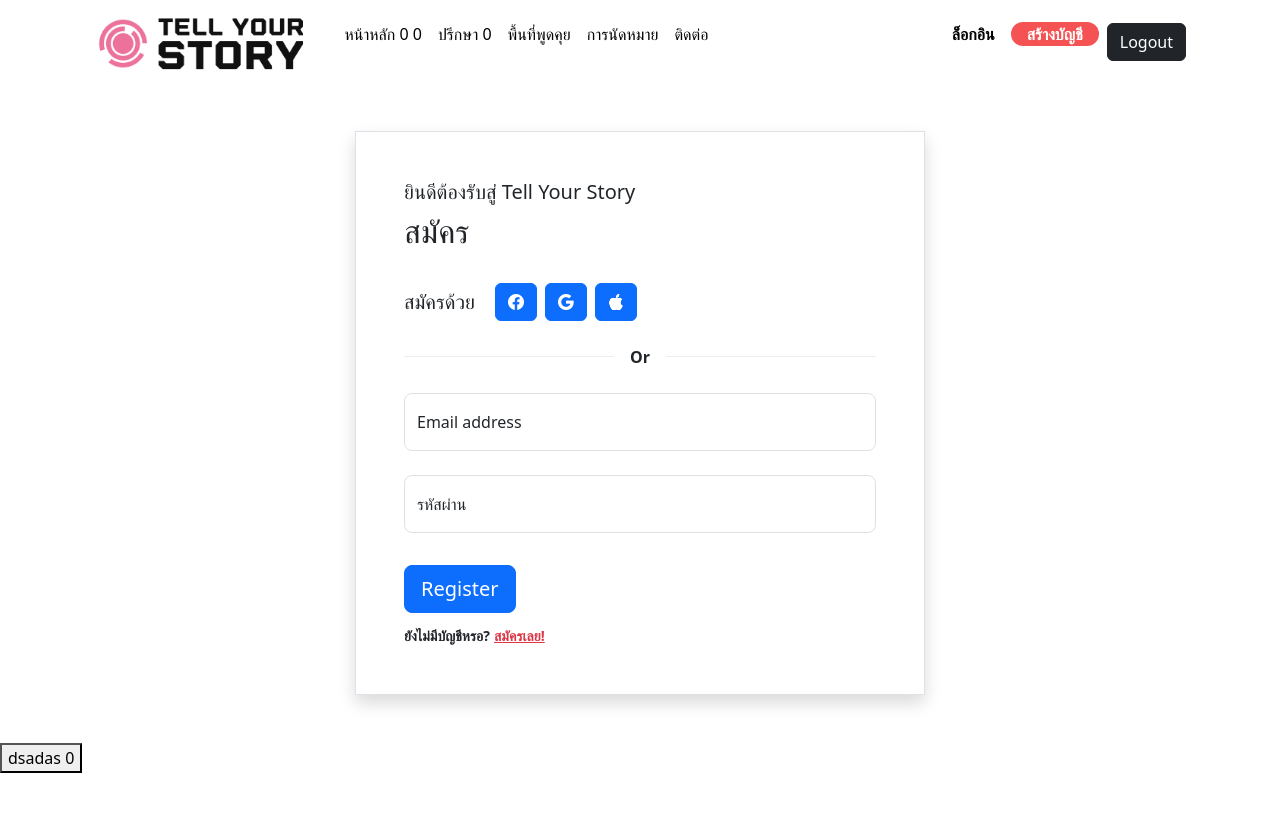
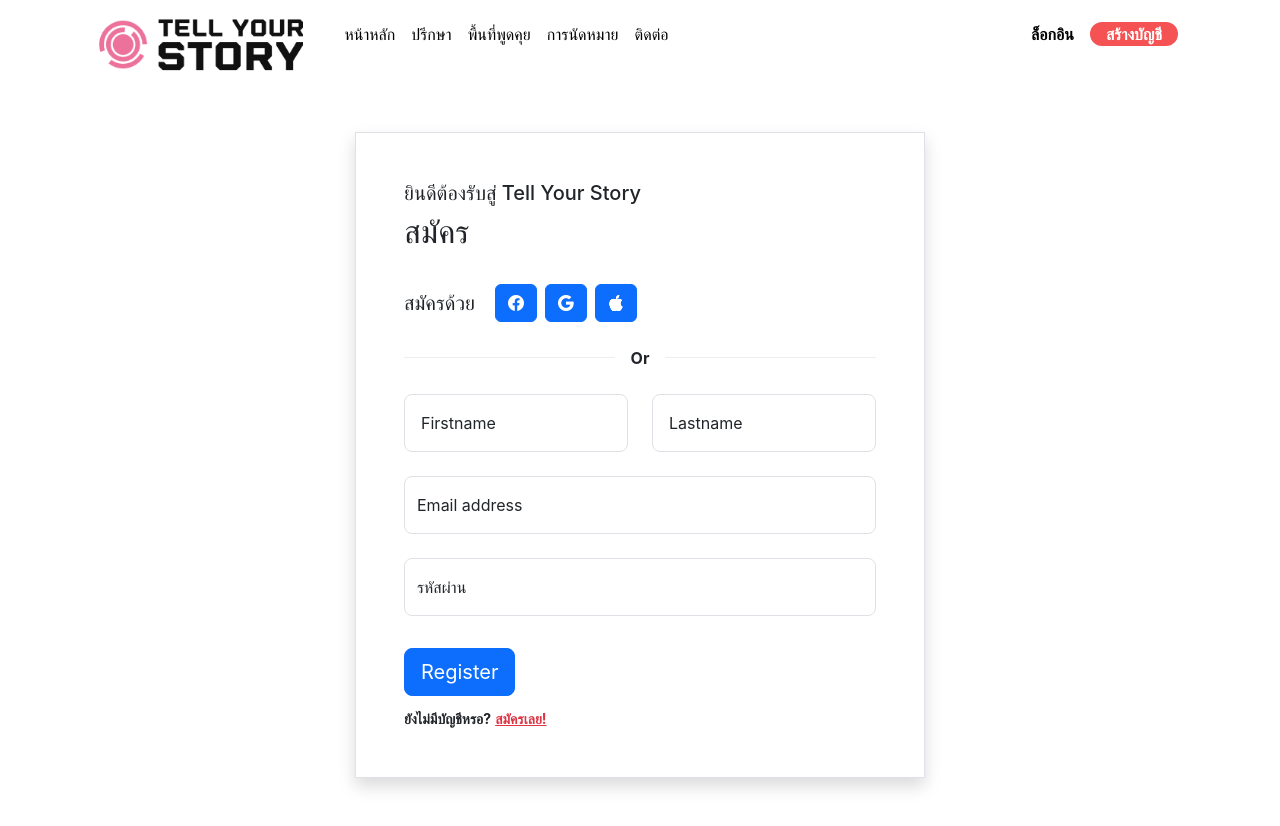
Before and after one commit to SaranthornP/TellYourStoryProject, a React (Vite) app: page /Signup in a window 1280 px wide. Before the commit the page ends 800 px from the top, so only its background shows below. Built offline with nearby package versions, Linux system fonts and the light colour scheme; no server answers; the database is empty.

Commit message:
Add login state check

```diff
--- a/src/App.jsx
+++ b/src/App.jsx
@@ -1,6 +1,7 @@
 // CSS
 import './App.css';
-
+import "bootstrap/dist/css/bootstrap.min.css";
+import "bootstrap/dist/js/bootstrap.bundle.min"
 // Navigation bar
 import Navigation from './Navbar'
 
@@ -14,12 +15,12 @@
 import Register from './components/register'
 
 // Set up Route for make navigation, Set up helmet
-import { Route, Routes } from 'react-router-dom'
+import { BrowserRouter, Route, Routes } from 'react-router-dom'
 import { auth } from './firebase'
 import { onAuthStateChanged } from 'firebase/auth';
 import { Component } from 'react';
+export default class App extends Component {
 
-export default class App extends Component {
   state = {
     num: 0,
     login: 0
@@ -29,29 +30,26 @@
   handleLogin = (childData) => {
     this.setState({ login: childData })
   }
-  test() {
-    var count = this.state.num
-    count += 1
-    this.setState({ num: count })
-  }
 
-  loaad() {
+  Loadpage() {
     onAuthStateChanged(auth, (user) => {
       //login
-      console.log(user)
       if (user) {
         this.setState({ login: 1 })
       } else {
         this.setState({ login: 0 })
       }
+
     })
   }
+
   render() {
 
     return (
-      <div className="App" onLoad={this.loaad}>
+      <BrowserRouter>
+        <div className="App" onLoad={this.Loadpage.bind(this)}>
           {/* Navigation Bar*/}
-        <Navigation num={this.state.num} login={this.state.login} />
+          <Navigation login={this.state.login} />
           {/* Set path */}
           <Routes>
             <Route path='/' element={<Home />} />
@@ -59,11 +57,11 @@
             <Route path='/Talkingarea' element={<TalkingArea />} />
             <Route path='/Engagement' element={<Engagement />} />
             <Route path='/Contact' element={<Contact />} />
-          <Route path='/Signin' element={<Login parentCallbackLogin={this.handleLogin} />} />
+            <Route path='/Signin' element={<Login />} />
             <Route path='/Signup' element={<Register />} />
           </Routes>
-        <button className='underline font-bold' onClick={this.test.bind(this)}>dsadas {this.state.num}</button>
         </div>
+      </BrowserRouter>
     );
   }
 }
--- a/src/Navbar.jsx
+++ b/src/Navbar.jsx
@@ -1,5 +1,5 @@
 //Import css
-import { auth } from './firebase'
+import { db, auth } from './firebase'
 import { onAuthStateChanged, signOut } from 'firebase/auth';
 import './App.css';
 
@@ -8,85 +8,86 @@
 
 //Import function Link -> like a tag.
 import { Link, useMatch, useNavigate, useResolvedPath } from 'react-router-dom';
-import { Component } from 'react';
+import { useEffect, useState } from 'react';
 
+export default function Navigation(data) {
+    const navigate = useNavigate()
 
-function Hook() {
-    const navigatet = useNavigate();
-    navigatet('/');
+    //login state (Default is -1 because app doesn't know login state)
+    const [check, setCheck] = useState(-1)
+
+    //Check login state from parentChild(App.jsx)
+    if (data.login != check) {
+        setCheck(data.login)
     }
 
-export default class Navigation extends Component {
-
-    state = {
-        check: 0
-    }
-
-    handleLogout() {
+    //Logout or Signout function
+    function handleLogout() {
         signOut(auth).then(() => {
             alert("ออกสู่ระบบ")
-            Hook()
-
+            navigate('/')
         }).catch((error) => {
             alert(error.message)
         })
     }
-    handleSignin() {
+
+
+
+    //Function for change navagition when know login state
+    useEffect(() => {
         const profile = document.getElementById("profile")
         const navbeforeLogin = document.getElementById("beforeLogin")
-        this.setState({ check: 1 })
+        if (check == 1) {
             profile.style.display = "block"
             navbeforeLogin.style.display = "none"
-    }
-    handleSignout() {
-        this.setState({ check: 0 })
-        const profile = document.getElementById("profile")
-        const navbeforeLogin = document.getElementById("beforeLogin")
+        } else {
             profile.style.display = "none"
             navbeforeLogin.style.display = "flex"
         }
-    //login
+    })
 
-    render() {
-        if (this.props.login == 1) {
-            this.handleSignin
-        } else if (this.state.check == 1) {
-            this.handleSignout
-        }
     return (
-            <div className='container mb-5'>
+        <div className='container mb-5' >
             <nav className="nav navbar navbar-expand-lg">
                 <div className='container-fluid'>
                     <Link className='ImgBrand text-start' to="/">
                         <img className='img-fluid d-inline-block align-text-top' src={Logo} alt='Tell Your story' ></img>
                     </Link>
-                        <button className="navbar-toggler" type="button" data-bs-toggle="collapse" data-bs-target="#navbarSupportedContent" aria-controls="navbarSupportedContent" aria-expanded="false" aria-label="Toggle navigation">
+                    <button className="navbar-toggler" type="button" data-bs-toggle="collapse" data-bs-target="#navbarSupportedContent" aria-controls="navbarSupportedContent" aria-expanded="false" aria-label="Toggle navigation" >
                         <span className="navbar-toggler-icon"></span>
                     </button>
                     <div className="collapse navbar-collapse" id="navbarSupportedContent">
                         <ul className='navbar-nav me-auto ms-4 mb-2 mb-lg-0 text-end'>
-                                <CustomLink to="/">หน้าหลัก {this.props.num + " " + this.state.check}</CustomLink>
-                                <CustomLink to="/Consult">ปรึกษา {this.props.login}</CustomLink>
-                                <CustomLink to="/Talkingarea">พื้นที่พูดคุย</CustomLink>
-                                <CustomLink to="/Engagement">การนัดหมาย</CustomLink>
-                                <CustomLink to="/Contact">ติดต่อ</CustomLink>
+                            <CustomLink to="/" onClick={(event) => loginDBPass(event)}>หน้าหลัก</CustomLink>
+                            <CustomLink to="/Consult" onClick={(event) => loginDBPass(event)}>ปรึกษา </CustomLink>
+                            <CustomLink to="/Talkingarea" onClick={(event) => loginDBPass(event)}>พื้นที่พูดคุย</CustomLink>
+                            <CustomLink to="/Engagement" onClick={(event) => loginDBPass(event)}>การนัดหมาย</CustomLink>
+                            <CustomLink to="/Contact" onClick={(event) => loginDBPass(event)}>ติดต่อ</CustomLink>
                         </ul>
                         <ul id="beforeLogin" className={'align-self-end navbar-nav text-end'}>
                             <CustomLink classN="fw-bold" to="/Signin">ล็อกอิน</CustomLink>
                             <CustomLink classN="fw-bold rigister rounded-pill px-3 text-white" to="/Signup">สร้างบัญชี</CustomLink>
 
                         </ul>
-                            <div id="profile" className={""} onClick={this.handleLogout}>
-                                <button id="profile" className='btn btn-dark'>Logout</button>
+                        <div id="profile" className='dropdown'>
+                            <button className="btn btn-primary dropdown-toggle" type="button" id="dropdownProfile" data-bs-toggle="dropdown" aria-expanded="false">
+                                Profile
+                            </button>
+                            <ul className="dropdown-menu dropdown-menu-end" aria-labelledby="dropdownProfile">
+                                <li><a className="dropdown-item" href="#">แก้ไขโปรไฟล์</a></li>
+                                <li className='text-center'><button id="profile" className='btn btn-dark ' onClick={handleLogout}>Logout</button></li>
+                            </ul>
                         </div>
+
                     </div>
                 </div>
 
             </nav>
+
         </div>
 
     );
-    }
+
 }
 
 function CustomLink({ classN, to, children, ...props }) {
@@ -102,3 +103,10 @@
         </li >
     )
 }
+
+function loginDBPass(event) {
+    console.log(window.location.pathname)
+    if (window.location.pathname == "/Test") {
+        event.preventDefault();
+    }
+}
--- a/src/components/login.jsx
+++ b/src/components/login.jsx
@@ -1,6 +1,6 @@
 import "../App.css"
 //import 'mdb-react-ui-kit/dist/css/mdb.min.css';
-import React, { Component } from 'react';
+import { Component } from 'react';
 import "@fortawesome/fontawesome-free/css/all.min.css";
 import { signInWithEmailAndPassword } from "firebase/auth";
 import { auth } from "../firebase"
@@ -9,32 +9,22 @@
 let form = null;
 let formarea = null;
 
-function HookLogin() {
+
+export default function Login() {
     const navigate = useNavigate();
-    navigate('/');
-}
-
-export default class Login extends React.Component {
-    onTrigger = () => {
-        this.props.parentCallbackLogin(1)
-    }
-
-    handleSubmit(e) {
-        e.preventDefault();
+    function handleSubmit(event) {
+        event.preventDefault();
         form = document.getElementById("loginForm")
         formarea = document.getElementById("form-area")
         const email = form.email.value
         const password = form.password.value
         signInWithEmailAndPassword(auth, email, password)
-            .then((result) => {
-
+            .then(() => {
                 alert("Login สำเร็จ")
-                this.onTrigger
-                HookLogin()
-
+                history.back();
 
             }).catch((error) => {
-                e.preventDefault();
+                event.preventDefault();
                 if (error.message == "Firebase: Error (auth/email-already-in-use).")
                     alert("มีบัญชีที่ใช้ Email นี้ไปแล้ว")
                 else if (error.message == "Firebase: Error (auth/invalid-email).")
@@ -44,9 +34,8 @@
                 else
                     alert(error.message)
             })
-        signInwith
     }
-    render() {
+
     return (
         <div className="container mb-5" >
             <div className="row d-flex justify-content-center align-items-center h-100 ">
@@ -57,7 +46,7 @@
                     <h5>ยินดีต้องรับสู่ Tell Your Story</h5>
                     <h2>เข้าสู่ระบบ</h2><br />
                     <div id="form-area">
-                            <form id="loginForm" onSubmit={this.handleSubmit}>
+                        <form id="loginForm" onSubmit={(event) => handleSubmit(event)}>
                             <div className="d-flex flex-row align-items-center justify-content-center justify-content-lg-start">
                                 <p className="lead fw-normal mb-0 me-3">เข้าสู่ระบบด้วย</p>
                                 <button type="button" className="btn btn-primary btn-floating mx-1">
@@ -117,5 +106,5 @@
         </div >
 
     )
+
 }
-}
--- a/src/components/register.jsx
+++ b/src/components/register.jsx
@@ -1,21 +1,18 @@
+import { Link } from "react-router-dom";
 import "../App.css"
 //import 'mdb-react-ui-kit/dist/css/mdb.min.css';
 import { auth } from "../firebase"
 import { createUserWithEmailAndPassword } from 'firebase/auth'
-import React from 'react';
-
-let form = null;
-let formarea = null;
 
 export default function Register() {
     function handleSubmit(e) {
         e.preventDefault();
-        form = document.getElementById("RegisterForm")
-        formarea = document.getElementById("form-area")
+        const form = document.getElementById("RegisterForm")
+        const formarea = document.getElementById("form-area")
         const email = form.email.value
         const password = form.password.value
         createUserWithEmailAndPassword(auth, email, password)
-            .then((result) => {
+            .then(() => {
                 alert("สร้างบัญชีสำเร็จ")
             }).catch((error) => {
                 if (error.message == "Firebase: Error (auth/email-already-in-use).")
@@ -54,16 +51,17 @@
                             <div className="divider d-flex align-items-center my-4">
                                 <p className="text-center fw-bold mx-3 mb-0">Or</p>
                             </div>
+                            <div className="row">
+                                <div className="form-floating mb-4 form-group col-12 col-lg-6">
+                                    <input type="text" name="firstname" id="floatingFS" className="form-control form-control-lg" placeholder="Enter Firstname" />
+                                    <label className="form-label ms-3" htmlFor="floatingFS">Firstname</label>
+                                </div>
+                                <div className="form-floating mb-4 form-group col-12 col-lg-6">
+                                    <input type="text" name="lastname" id="floatingLS" className="form-control form-control-lg" placeholder="Enter Lastname" />
+                                    <label className="form-label ms-3" htmlFor="floatingLS">Lastname</label>
+                                </div>
+                            </div>
 
-
-                            {/*<select className="form-select" aria-label="Default select example">
-                            <option selected>Open this select menu</option>
-                            <option value="1">One</option>
-                            <option value="2">Two</option>
-                            <option value="3">Three</option>
-                        </select>*/}
-
-                            {/**Email input */}
                             <div className="form-floating mb-4 form-group">
                                 <input type="email" name="email" id="floatingEmail" className="form-control form-control-lg"
                                     placeholder="Enter a valid email address" />
@@ -81,7 +79,7 @@
                             <div className="text-center text-lg-start mt-4 pt-2 form-group">
                                 <button type="submit" className="btn btn-primary btn-lg px-auto">Register</button>
                                 <p className="small fw-bold mt-2 pt-1 mb-0">ยังไม่มีบัญชีหรอ?
-                                    <a href="#!" className="ps-1 link-danger">สมัครเลย!</a>
+                                    <Link to="/Signin" className="ps-1 link-danger">สมัครเลย!</Link>
                                 </p>
                             </div>
 
--- a/src/components/talkingArea.jsx
+++ b/src/components/talkingArea.jsx
@@ -20,16 +20,22 @@
 
 const userDB = await getUser(db)
 let text = ""
-userDB.forEach(user => {
-    showUser(user)
-})
+
 
 export default function TalkingArea() {
-    text = text.slice(0, -1)
 
+    function test() {
+        text = ""
+        userDB.forEach(user => {
+            showUser(user)
+
+        })
+        text = text.slice(0, -2)
+        console.log(1)
+    }
     return (
 
-        <div className="container consultPage">
+        <div className="container consultPage" onLoad={test()}>
             <h1>Talking Area</h1>
             <div className="col-12 mb-5 searchArea d-inline-flex justify-content-center">
                 <form id="formSearch" className="d-flex align-items-center border rounded-pill p-3 me-3">
--- a/src/main.jsx
+++ b/src/main.jsx
@@ -2,7 +2,6 @@
 import ReactDOM from 'react-dom/client'
 import App from './App.jsx'
 import './index.css'
-import { BrowserRouter } from 'react-router-dom';
 import { SignupForm } from './SignupForm.jsx';
 import 'bootstrap/dist/css/bootstrap.min.css';
 import 'bootstrap-icons/font/bootstrap-icons.css';
@@ -10,9 +9,9 @@
 ReactDOM.createRoot(document.getElementById('root')).render(
   <React.StrictMode>
     <SignupForm />
-    <BrowserRouter>
-      <App />
-    </BrowserRouter>
+
+    <App />
+
 
   </React.StrictMode>,
 )
```
Lines whose indentation alone changed are shown as unchanged.
